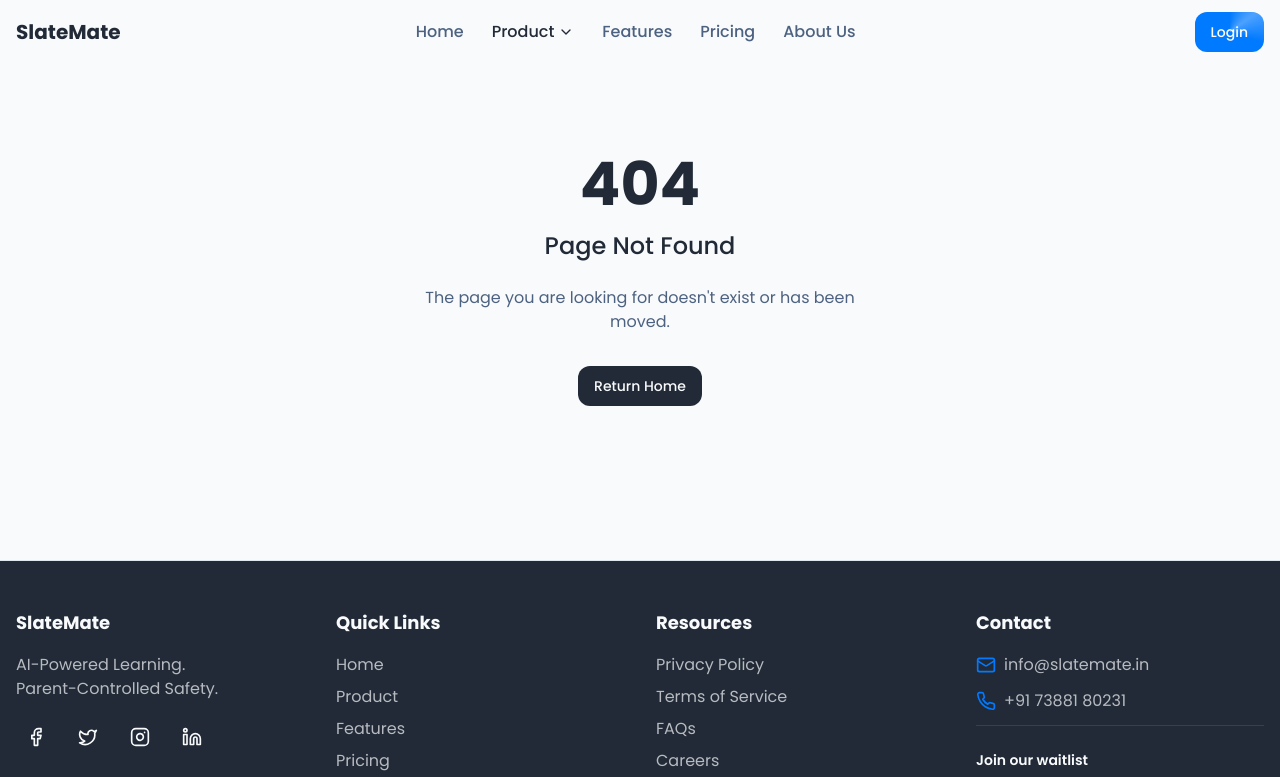
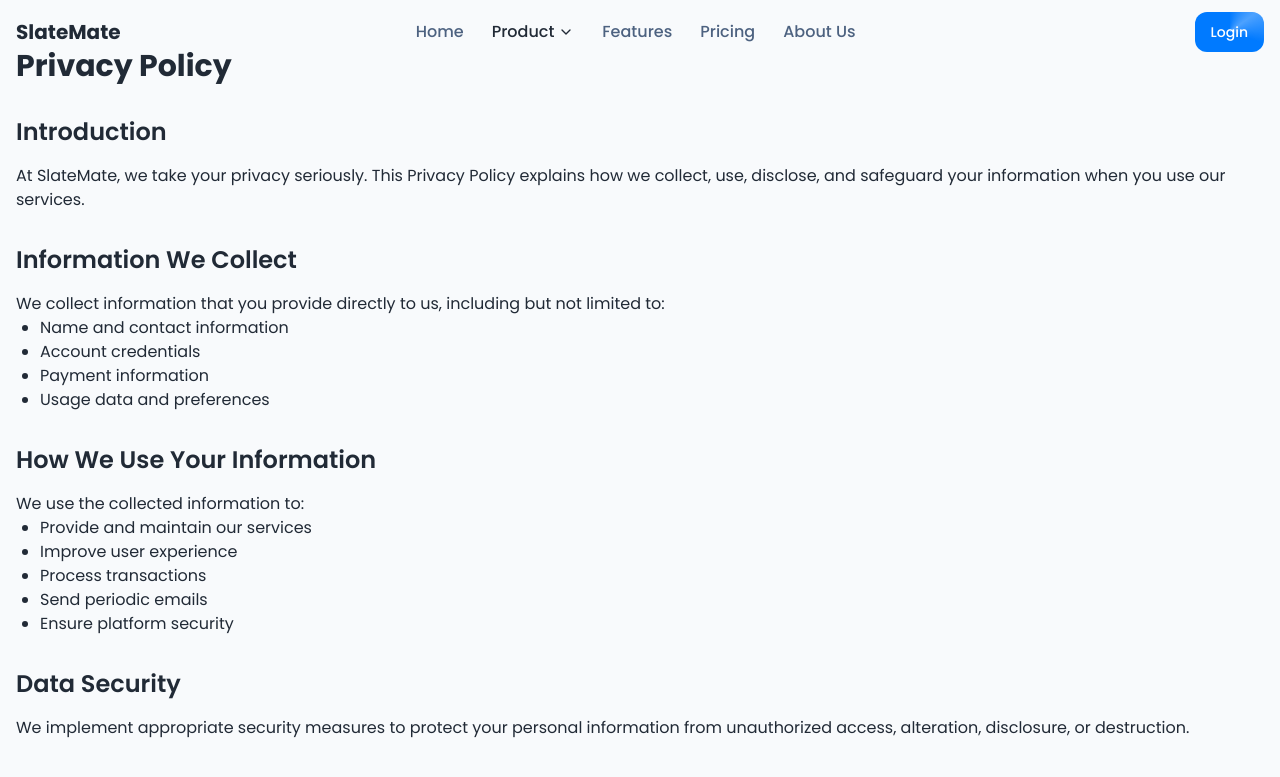
Before and after one commit to ayushranjan636/slate-mate, a Next.js app: page /privacy in a window 1280 px wide. Before the commit this address had no page. Shown: the top 777 px of the page. Built offline with nearby package versions, Linux system fonts and the light colour scheme.

Commit message:
Create page.tsx

```diff
--- /dev/null
+++ b/app/privacy/page.tsx
@@ -0,0 +1,125 @@
+import { Metadata } from "next"
+
+export const metadata: Metadata = {
+  title: "Privacy Policy | SlateMate - AI-Powered Learning Platform",
+  description: "Learn how SlateMate protects your privacy and handles your data. Our comprehensive privacy policy covers data collection, usage, and security measures for our AI-powered learning platform.",
+  keywords: "SlateMate privacy policy, data protection, student privacy, AI learning platform privacy, educational technology privacy",
+  openGraph: {
+    title: "Privacy Policy | SlateMate - AI-Powered Learning Platform",
+    description: "Learn how SlateMate protects your privacy and handles your data. Our comprehensive privacy policy covers data collection, usage, and security measures.",
+    type: "website",
+    url: "https://slatemate.in/privacy",
+    images: [
+      {
+        url: "/og-image.jpg",
+        width: 1200,
+        height: 630,
+        alt: "SlateMate Privacy Policy",
+      },
+    ],
+  },
+  twitter: {
+    card: "summary_large_image",
+    title: "Privacy Policy | SlateMate - AI-Powered Learning Platform",
+    description: "Learn how SlateMate protects your privacy and handles your data.",
+    images: ["/og-image.jpg"],
+  },
+  alternates: {
+    canonical: "https://slatemate.in/privacy",
+  },
+}
+
+export default function PrivacyPolicy() {
+  const structuredData = {
+    "@context": "https://schema.org",
+    "@type": "WebPage",
+    "name": "Privacy Policy",
+    "description": "Privacy Policy for SlateMate AI-Powered Learning Platform",
+    "publisher": {
+      "@type": "Organization",
+      "name": "SlateMate",
+      "logo": {
+        "@type": "ImageObject",
+        "url": "https://slatemate.in/logo.png"
+      }
+    },
+    "mainEntity": {
+      "@type": "Article",
+      "headline": "Privacy Policy",
+      "datePublished": "2024-01-01",
+      "dateModified": new Date().toISOString().split('T')[0],
+      "author": {
+        "@type": "Organization",
+        "name": "SlateMate"
+      }
+    }
+  }
+
+  return (
+    <>
+      <script
+        type="application/ld+json"
+        dangerouslySetInnerHTML={{ __html: JSON.stringify(structuredData) }}
+      />
+      <div className="container mx-auto px-4 py-12">
+        <h1 className="text-3xl font-bold mb-8">Privacy Policy</h1>
+
+        <div className="prose prose-lg max-w-none">
+          <section className="mb-8">
+            <h2 className="text-2xl font-semibold mb-4">Introduction</h2>
+            <p>
+              At SlateMate, we take your privacy seriously. This Privacy Policy explains how we collect, use,
+              disclose, and safeguard your information when you use our services.
+            </p>
+          </section>
+
+          <section className="mb-8">
+            <h2 className="text-2xl font-semibold mb-4">Information We Collect</h2>
+            <p>
+              We collect information that you provide directly to us, including but not limited to:
+            </p>
+            <ul className="list-disc pl-6">
+              <li>Name and contact information</li>
+              <li>Account credentials</li>
+              <li>Payment information</li>
+              <li>Usage data and preferences</li>
+            </ul>
+          </section>
+
+          <section className="mb-8">
+            <h2 className="text-2xl font-semibold mb-4">How We Use Your Information</h2>
+            <p>
+              We use the collected information to:
+            </p>
+            <ul className="list-disc pl-6">
+              <li>Provide and maintain our services</li>
+              <li>Improve user experience</li>
+              <li>Process transactions</li>
+              <li>Send periodic emails</li>
+              <li>Ensure platform security</li>
+            </ul>
+          </section>
+
+          <section className="mb-8">
+            <h2 className="text-2xl font-semibold mb-4">Data Security</h2>
+            <p>
+              We implement appropriate security measures to protect your personal information from
+              unauthorized access, alteration, disclosure, or destruction.
+            </p>
+          </section>
+
+          <section className="mb-8">
+            <h2 className="text-2xl font-semibold mb-4">Contact Us</h2>
+            <p>
+              If you have any questions about this Privacy Policy, please contact us at:
+              <br />
+              <a href="mailto:info@slatemate.in" className="text-primary hover:underline">
+                info@slatemate.in
+              </a>
+            </p>
+          </section>
+        </div>
+      </div>
+    </>
+  )
+}
```
